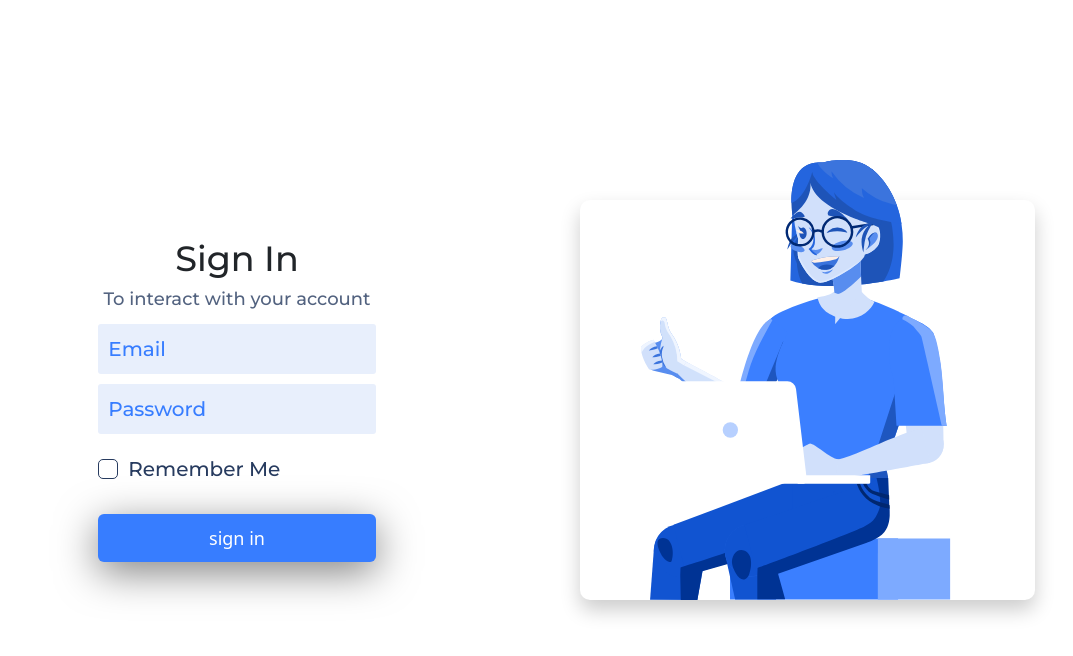
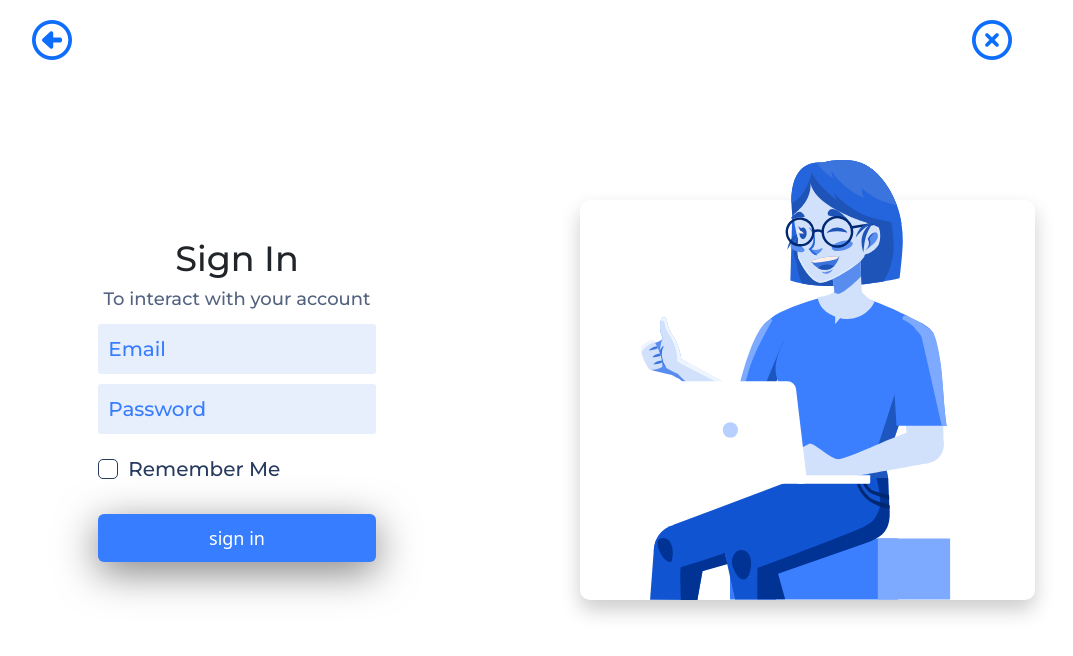
Before and after one commit to AliRezaDavuodi/sassTribe, a website: page signin.html in a window 1280 px wide. Shown: the whole page, without its empty margins (118-1191 px from the left). Drawn offline with nearby package versions, Linux system fonts and the light colour scheme.

Commit message:
page controller btns component added and styled

```diff
--- /dev/null
+++ b/sass/component/_pageController.scss
@@ -0,0 +1,29 @@
+.pageController {
+  &:link,
+  &:visited {
+    text-decoration: none;
+    position: absolute;
+    top: 2rem;
+    transition: all 0.2s;
+  }
+
+  &:hover {
+    i {
+      color: $ligthBlack;
+      transform: rotate(360deg);
+    }
+  }
+
+  i {
+    font-size: 4rem;
+    cursor: pointer;
+    transition: all 0.2s;
+  }
+  &__close {
+    left: 15rem;
+  }
+
+  &__back {
+    right: 15rem;
+  }
+}
--- a/sass/main.scss
+++ b/sass/main.scss
@@ -8,6 +8,7 @@
 
 @import "component/link";
 @import "component/from";
+@import "component/pageController";
 
 @import "layout/featurs";
 @import "layout/footer";
--- a/signin.html
+++ b/signin.html
@@ -31,6 +31,14 @@
 
         <section class="signin d-flex justify-content-center align-items-center">
             <div class="container">
+
+                <a href="index.html" class="pageController pageController__close">
+                    <i class="far fa-arrow-alt-circle-left"></i>
+                </a>
+                <a href="index.html" class="pageController pageController__back">
+                    <i class="far fa-times-circle"></i>
+                </a>
+
                 <div class="row signin__content">
 
                     <div class="col-sm-12 col-md-6 d-flex flex-column justify-content-center align-items-center signin__content--info">
```
Also changed, not shown: css/style.css.
